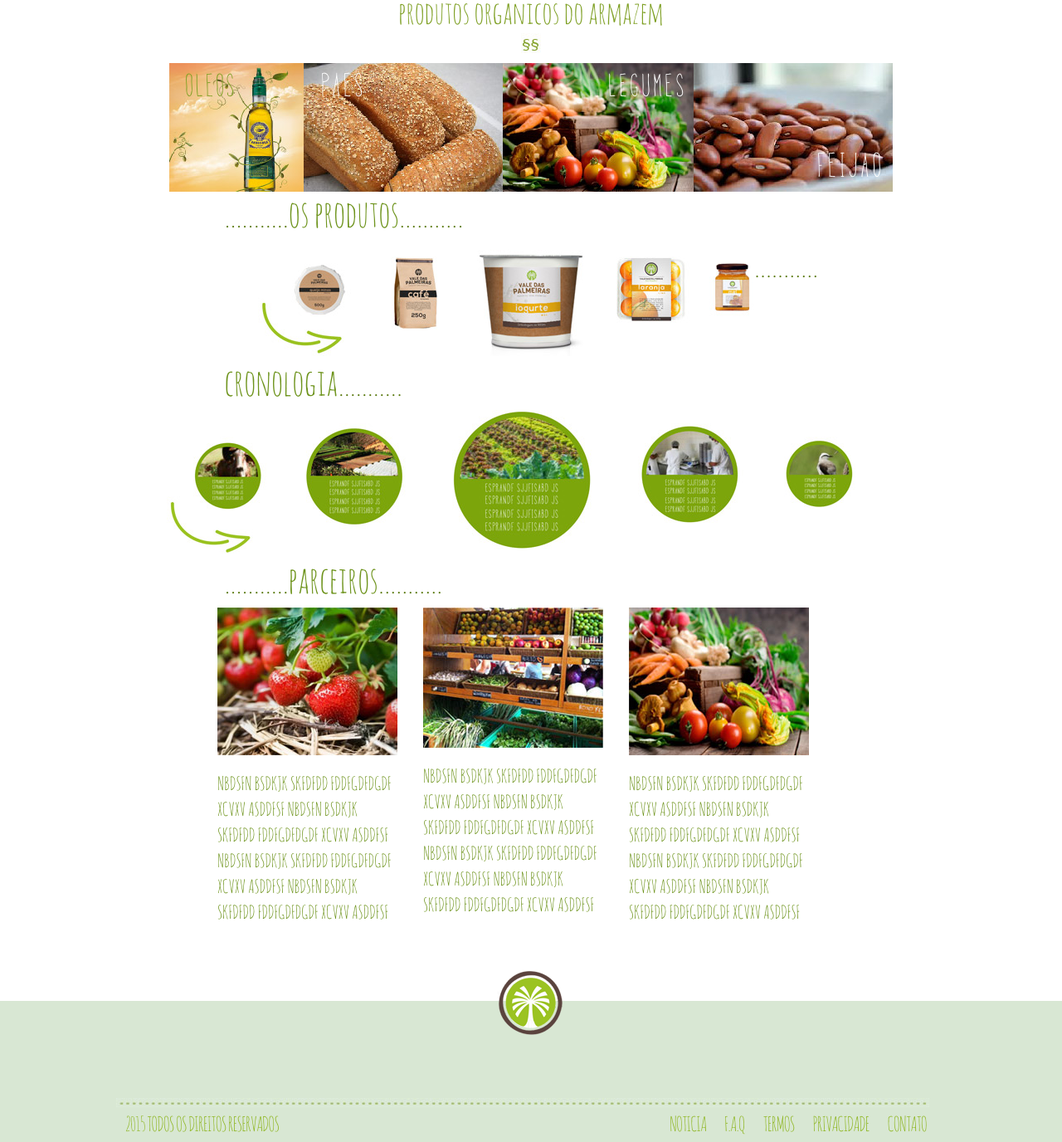
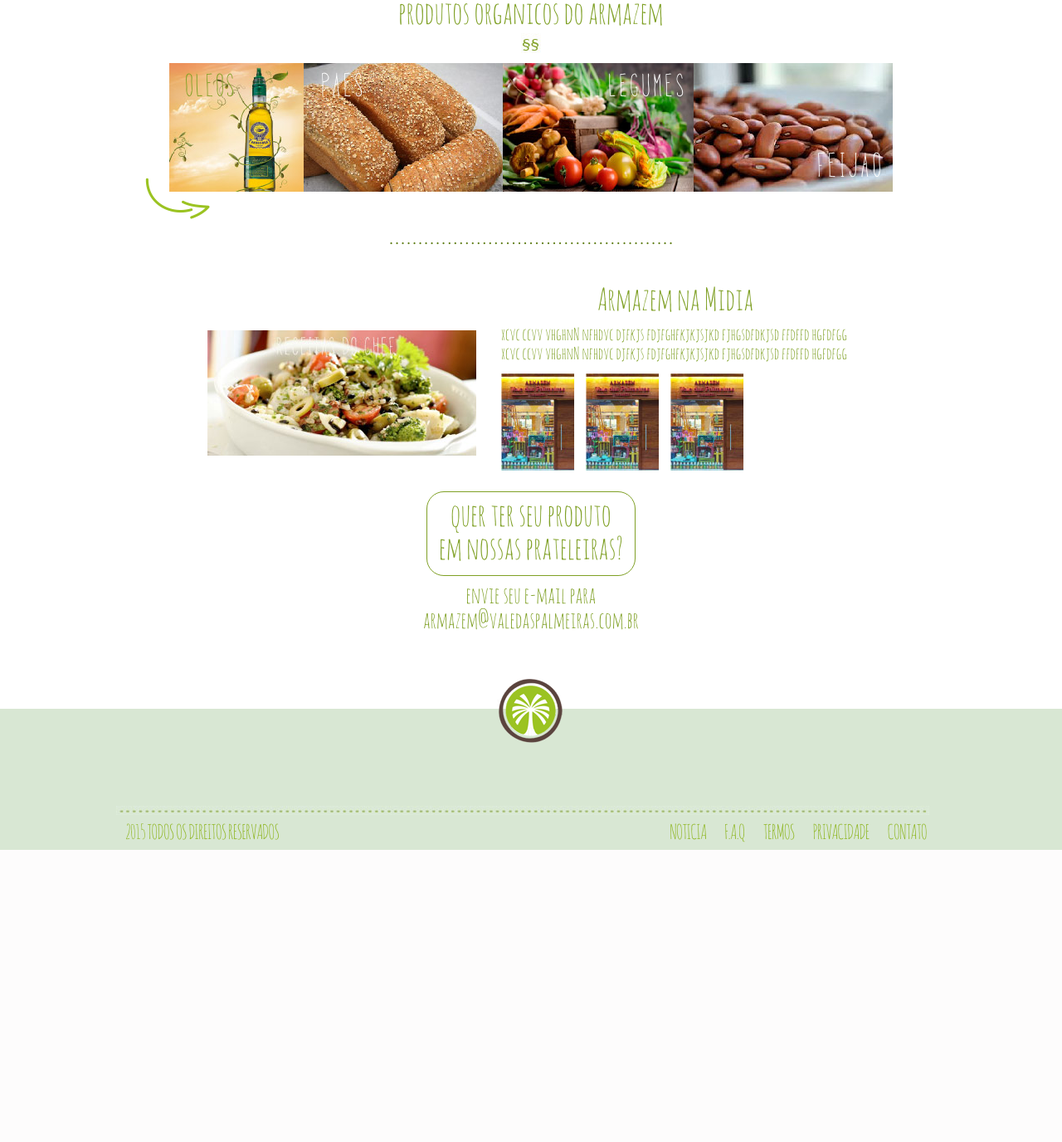
Before and after one commit to danilomasato/vp, a PHP site: page /armazen.php in a window 1280 px wide. Shown: the part 1164-2540 px from the top of the page at 83% size. After the commit the page ends 2188 px from the top, so only its background shows below. Run offline with PHP 8.4, Linux system fonts and the light colour scheme.

Commit message:
ajustes mobile

```diff
--- a/armazen.php
+++ b/armazen.php
@@ -63,10 +63,12 @@
 				</div>
 				<!-- missao -->
 
-				<div class="spacer">
-					<span>............................................</span>
-					<img src="assets/img/spacer.png" alt="">
-					<span>............................................</span>
+				<div class="fleft full">
+					<div class="spacer">
+						<span>............................................</span>
+						<img src="assets/img/spacer.png" alt="">
+						<span>............................................</span>
+					</div>
 				</div>
 				<!-- spacer -->
 
@@ -83,6 +85,8 @@
 				<div class="products-vale organic-products">
 					<div class="full fleft">
 						<h3>produtos organicos do armazem  <i class="icon-spacer"></i></h3>
+
+						<i class="arrow"></i>
 
 						<ul id="nav-thumb">
 							<li>
@@ -120,79 +124,56 @@
 						</ul>
 					</div>
 					<!-- full -->
-				</div>
-				<!-- missao -->
 
-				<div class="missao produtos products-armazen">
-					<div class="spacer">
-						<span>...........</span>
-						<span class="align"> os produtos </span>
-						<span>...........</span>
+					<div class="fleft full">
+						<div class="spacer">
+							<span>.................................................</span>
+						</div>
 					</div>
 					<!-- spacer -->
 
-					<ul class="thumbs">
-						<li><img src="assets/img/osprodutos.jpg" height="128" width="598" alt=""></li>
-					</ul>
-					<!-- thumbs -->
 				</div>
-				<!-- produtos -->
+				<!-- organic-products -->
 
-				<div class="missao cronologia">
-					<div class="spacer">
-						<span>...........</span>
-						<span class="align"> cronologia</span>
-						<span>...........</span>
+
+
+				<div class="armazem-midia">
+					<div class="photoAM">
+						<img src="assets/img/armazem-na-midia1.jpg" height="151" width="324" alt="">
 					</div>
-					<!-- spacer -->
+					<!-- photo -->
 
-					<ul class="thumbs">
-						<li><img src="assets/img/cronologia.jpg" height="173" width="830" alt=""></li>
-					</ul>
-					<!-- thumbs -->
+					<div class="thumbsAM">
+						<h3> Armazem na Midia </h3>
+						<span>
+							xcvc ccvv  vhghnN  nfhdvc  djfkjs fdjfghfkjkjsjkd fjhgsdfdkjsd ffdffd hgfdfgg
+							xcvc ccvv  vhghnN  nfhdvc  djfkjs fdjfghfkjkjsjkd fjhgsdfdkjsd ffdffd hgfdfgg
+						</span>
+
+						<ul>
+							<li><img src="assets/img/thumbAM.jpg" height="117" width="89" alt=""></li>
+							<li><img src="assets/img/thumbAM.jpg" height="117" width="89" alt=""></li>
+							<li><img src="assets/img/thumbAM.jpg" height="117" width="89" alt=""></li>
+						</ul>
+					</div>
+					<!-- thumbsAM -->
+
+					<div class="work-with-us">
+						<div class="center">
+							<h3>
+								quer ter seu produto <br>
+								em nossas prateleiras?
+							</h3>
+						</div>
+						<!-- center -->
+						<span>
+							envie seu e-mail para <br>
+							armazem@valedaspalmeiras.com.br
+						</span>
+					</div>
+					<!-- work-with-us -->
 				</div>
-				<!-- cronologia -->
-
-				<div class="missao parceiros">
-					<div class="spacer">
-						<span>...........</span>
-						<span class="align"> parceiros</span>
-						<span>...........</span>
-					</div>
-					<!-- spacer -->
-
-					<ul class="thumbs">
-						<li>
-							<img src="assets/img/parceiros1.jpg" height="178" width="217" alt="">
-							<span>
-								NBDSFN BSDKJK SKFDFDD FDDFGDFDGDF XCVXV ASDDFSF
-								NBDSFN BSDKJK SKFDFDD FDDFGDFDGDF XCVXV ASDDFSF
-								NBDSFN BSDKJK SKFDFDD FDDFGDFDGDF XCVXV ASDDFSF
-								NBDSFN BSDKJK SKFDFDD FDDFGDFDGDF XCVXV ASDDFSF
-							</span>
-						</li>
-						<li>
-							<img src="assets/img/parceiros2.jpg" height="169" width="217" alt="">
-							<span>
-								NBDSFN BSDKJK SKFDFDD FDDFGDFDGDF XCVXV ASDDFSF
-								NBDSFN BSDKJK SKFDFDD FDDFGDFDGDF XCVXV ASDDFSF
-								NBDSFN BSDKJK SKFDFDD FDDFGDFDGDF XCVXV ASDDFSF
-								NBDSFN BSDKJK SKFDFDD FDDFGDFDGDF XCVXV ASDDFSF
-							</span>
-						</li>
-						<li>
-							<img src="assets/img/parceiros3.jpg" height="178" width="217" alt="">
-							<span>
-								NBDSFN BSDKJK SKFDFDD FDDFGDFDGDF XCVXV ASDDFSF
-								NBDSFN BSDKJK SKFDFDD FDDFGDFDGDF XCVXV ASDDFSF
-								NBDSFN BSDKJK SKFDFDD FDDFGDFDGDF XCVXV ASDDFSF
-								NBDSFN BSDKJK SKFDFDD FDDFGDFDGDF XCVXV ASDDFSF
-							</span>
-						</li>
-					</ul>
-					<!-- thumbs -->
-				</div>
-				<!-- PRODUTOS -->
+				<!-- armazem-midia -->
 
 			</div>
 			<!-- full -->
@@ -201,16 +182,6 @@
 	</div>
 	<!-- content -->
 
-	<!-- Btn Modal -->
-	<!-- <a href="javascript:;" class="btn fleft" data-reveal-id="myModal"> modal </a> -->
-
-<!--   <div id="myModal" class="reveal-modal">
-       <h1 class="title">Title</h1>
-       <a class="close-reveal-modal">&#215;</a>
-
-       <table id="tableDDD" class="dataTable"></table>
-  </div> -->
-
 <?php include "inc/footer.php" ?>
 </body>
 </html>
--- a/assets/css/layout/_structure.scss
+++ b/assets/css/layout/_structure.scss
@@ -957,7 +957,13 @@ Nav
   		bottom: 7px;
 	}
 
-	.missao > .thumbs { margin: 0px;  margin-top: 60px; }
+	.missao > .thumbs {
+		margin: 0px auto;
+    	margin-top: 60px;
+    	width: 297px;
+    	float: none;
+	}
+
 	.missao .thumbs > li img {
 	  width: 100%;
 	  height: auto;
@@ -1032,13 +1038,27 @@ Nav
 	    width: 237px;
 	    float: none;
 	}
+
+	#contact .contact-us { padding: 0px 20px; }
+
+	#midia {
+	    float: none;
+	    display: block;
+	    width: 246px;
+	    margin: 0px auto;
+	}
+}
+
+@media screen and (max-width: 768px) and (min-width: 490px){
+
+	#midia { width: 494px; }
+	#midia > li { width: 246px; }
 }
 
 @media screen and (min-width: 480px) and (max-width: 768px){
 	* { box-sizing: border-box; }
 
 	#content { padding: 0px; }
-	#midia > li, #midia>li>a img { width: initial; }
 }
 
 @media screen and (max-width: 480px) {
--- a/fazenda.php
+++ b/fazenda.php
@@ -14,7 +14,7 @@
 
 	<div id="content">
 		<div class="center">
-			<div class="full fleft">
+			<div id="fazenda" class="full fleft">
 
 				<div class="missao produtos">
 					<div class="spacer">
@@ -123,13 +123,13 @@
 
 	<!-- Btn Modal -->
 	<!-- <a href="javascript:;" class="btn fleft" data-reveal-id="myModal"> modal </a> -->
-
+<!--
   <div id="myModal" class="reveal-modal">
        <h1 class="title">Title</h1>
        <a class="close-reveal-modal">&#215;</a>
 
        <table id="tableDDD" class="dataTable"></table>
-  </div>
+  </div> -->
 
 <?php include "inc/footer.php" ?>
 </body>
--- a/inc/header.php
+++ b/inc/header.php
@@ -13,7 +13,7 @@
 					<li><a href="<? echo $url . "fazenda" ?>"> FAZENDA VALE DAS PALMEIRAS </a><span class="dotted">..................</span></li>
 					<li><a href="<? echo $url . "armazen" ?>"> ARMAZEM VALE DAS PALMEIRAS </a><span class="dotted">..................</span></li>
 					<li><a href="http://fazendavaledaspalmeiras.com.br/category/blog/" target="_blank"> BLOG DO PALMEIRA </a><span class="dotted">...........</span></li>
-					<li><a href="/contato" class="link-last"> CONTATO </a><span class="dotted">......</span></li>
+					<li><a href="<? echo $url . "contato" ?>" class="link-last"> CONTATO </a><span class="dotted">......</span></li>
 				</ul>
 			</nav>
 
--- a/package.json
+++ b/package.json
@@ -7,6 +7,7 @@
     "grunt": "^0.4.5",
     "grunt-contrib-sass": "^0.9.2",
     "grunt-contrib-uglify": "^0.5.1",
-    "grunt-contrib-watch": "^0.6.1"
+    "grunt-contrib-watch": "^0.6.1",
+    "gulp": "^3.9.0"
   }
 }
```
Also changed, not shown: .htaccess, assets/css/application.css, 1 other file.
